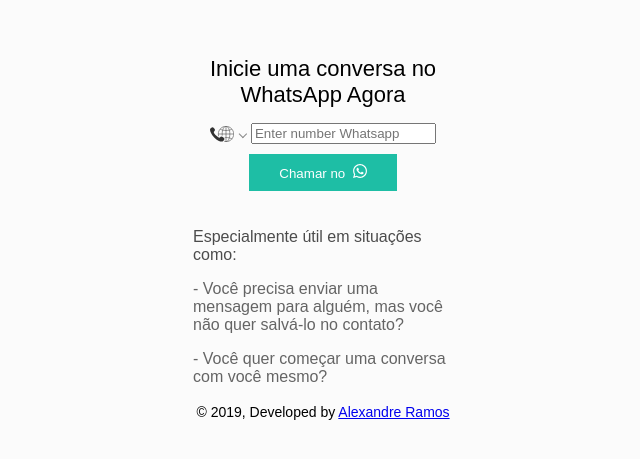
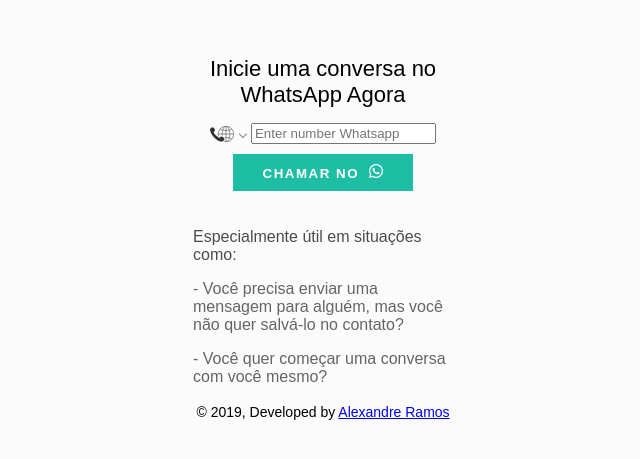
Before and after one commit to alexandreramosdev/chamanozap, a Gatsby site: page / in a window 1280 px wide. Shown: the part 169-628 px from the top of the page, without its empty margins (317-957 px from the left). Built offline with nearby package versions, Linux system fonts and the light colour scheme; Gatsby itself is replaced by a stand-in of ours.

Commit message:
aumenta font button

```diff
--- a/src/components/Input/index.js
+++ b/src/components/Input/index.js
@@ -11,6 +11,8 @@
   border: none;
   padding: 10px 30px;
   margin-top: 10px;
+  font-weight: 600;
+  letter-spacing: 1.5px;
 
   transition: all ease 400ms;
 
@@ -44,7 +46,7 @@
       />
 
       <Button onClick={handleSubmit} >
-        Chamar no&nbsp; <svg xmlns="http://www.w3.org/2000/svg" width="14" height="14" viewBox="0 0 24 24"><path d="M.057 24l1.687-6.163c-1.041-1.804-1.588-3.849-1.587-5.946.003-6.556 5.338-11.891 11.893-11.891 3.181.001 6.167 1.24 8.413 3.488 2.245 2.248 3.481 5.236 3.48 8.414-.003 6.557-5.338 11.892-11.893 11.892-1.99-.001-3.951-.5-5.688-1.448l-6.305 1.654zm6.597-3.807c1.676.995 3.276 1.591 5.392 1.592 5.448 0 9.886-4.434 9.889-9.885.002-5.462-4.415-9.89-9.881-9.892-5.452 0-9.887 4.434-9.889 9.884-.001 2.225.651 3.891 1.746 5.634l-.999 3.648 3.742-.981zm11.387-5.464c-.074-.124-.272-.198-.57-.347-.297-.149-1.758-.868-2.031-.967-.272-.099-.47-.149-.669.149-.198.297-.768.967-.941 1.165-.173.198-.347.223-.644.074-.297-.149-1.255-.462-2.39-1.475-.883-.788-1.48-1.761-1.653-2.059-.173-.297-.018-.458.13-.606.134-.133.297-.347.446-.521.151-.172.2-.296.3-.495.099-.198.05-.372-.025-.521-.075-.148-.669-1.611-.916-2.206-.242-.579-.487-.501-.669-.51l-.57-.01c-.198 0-.52.074-.792.372s-1.04 1.016-1.04 2.479 1.065 2.876 1.213 3.074c.149.198 2.095 3.2 5.076 4.487.709.306 1.263.489 1.694.626.712.226 1.36.194 1.872.118.571-.085 1.758-.719 2.006-1.413.248-.695.248-1.29.173-1.414z"/></svg>
+        CHAMAR NO&nbsp; <svg xmlns="http://www.w3.org/2000/svg" width="14" height="14" viewBox="0 0 24 24"><path d="M.057 24l1.687-6.163c-1.041-1.804-1.588-3.849-1.587-5.946.003-6.556 5.338-11.891 11.893-11.891 3.181.001 6.167 1.24 8.413 3.488 2.245 2.248 3.481 5.236 3.48 8.414-.003 6.557-5.338 11.892-11.893 11.892-1.99-.001-3.951-.5-5.688-1.448l-6.305 1.654zm6.597-3.807c1.676.995 3.276 1.591 5.392 1.592 5.448 0 9.886-4.434 9.889-9.885.002-5.462-4.415-9.89-9.881-9.892-5.452 0-9.887 4.434-9.889 9.884-.001 2.225.651 3.891 1.746 5.634l-.999 3.648 3.742-.981zm11.387-5.464c-.074-.124-.272-.198-.57-.347-.297-.149-1.758-.868-2.031-.967-.272-.099-.47-.149-.669.149-.198.297-.768.967-.941 1.165-.173.198-.347.223-.644.074-.297-.149-1.255-.462-2.39-1.475-.883-.788-1.48-1.761-1.653-2.059-.173-.297-.018-.458.13-.606.134-.133.297-.347.446-.521.151-.172.2-.296.3-.495.099-.198.05-.372-.025-.521-.075-.148-.669-1.611-.916-2.206-.242-.579-.487-.501-.669-.51l-.57-.01c-.198 0-.52.074-.792.372s-1.04 1.016-1.04 2.479 1.065 2.876 1.213 3.074c.149.198 2.095 3.2 5.076 4.487.709.306 1.263.489 1.694.626.712.226 1.36.194 1.872.118.571-.085 1.758-.719 2.006-1.413.248-.695.248-1.29.173-1.414z"/></svg>
       </Button>
     </>
   )
```
